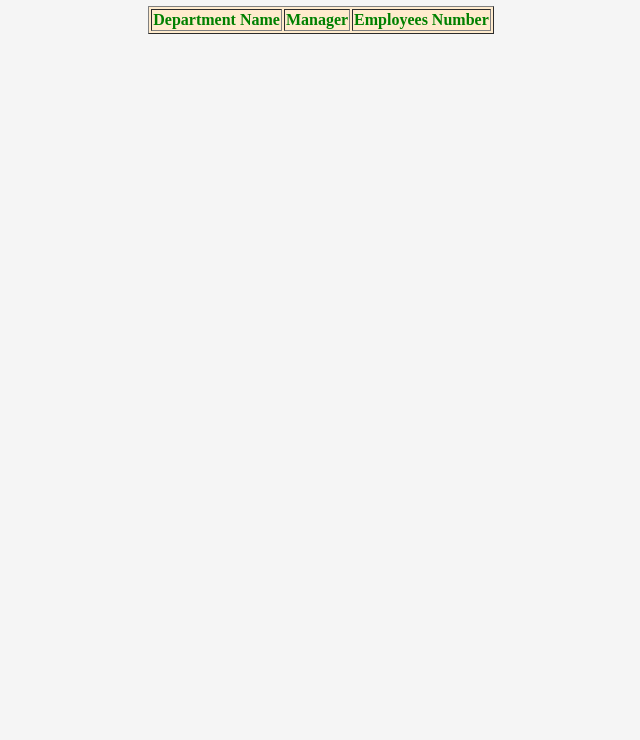
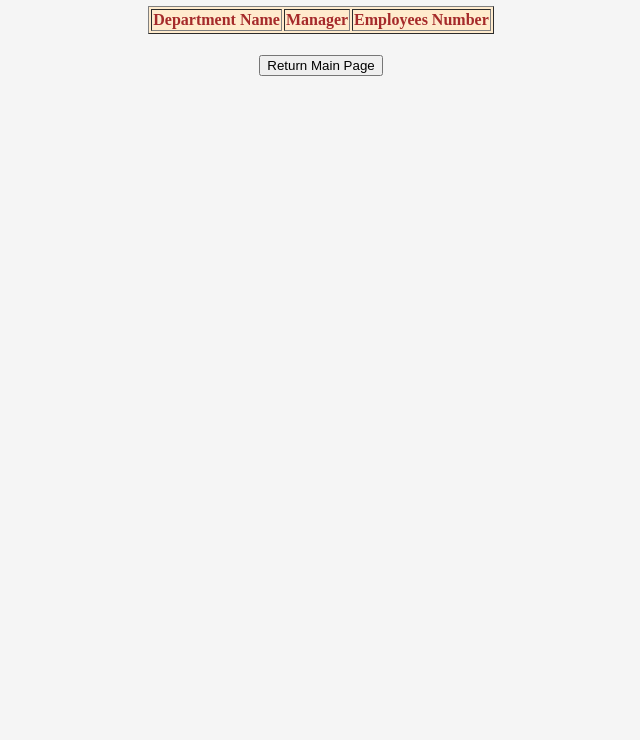
Before and after one commit to FarajKhanjar/MDA-managementProject, a plain HTML site: page client/oneDepartment.html in a window 1280 px wide. Shown: the part 60-800 px from the top of the page, without its empty margins (319-959 px from the left). Drawn offline with Linux system fonts and the light colour scheme; no server answers.

Commit message:
add Return button to main page.

```diff
--- a/client/oneDepartment.html
+++ b/client/oneDepartment.html
@@ -3,7 +3,7 @@
         <h1 style="text-align: center; color:blue">Department Details</h1>
 
         <table id="departmentsTable" border="1" style="margin-left:auto;margin-right:auto; background-color:blanchedalmond;">
-            <thead style="color:green; font-weight: bold;">
+            <thead style="color:brown; font-weight: bold;">
                 <th id="nameOfdepartment">Department Name<br/></th>
                 <th id="manager">Manager<br/></th>
                 <th id="employeesNum">Employees Number<br/></th>
@@ -13,10 +13,23 @@
             </thead>
             <tbody id="departmentsData" style="text-align: center;"></tbody>
         </table>
+
+        </br>
+        <table id="menuTable" style="margin-left:auto;margin-right:auto;">
+            <tr>
+                <td>
+                    <button onclick="returnPageButton()" id="mainPageButton">Return Main Page</button>
+                </td>
+            </tr>
+        </table>
     </body>
 
     <script>
         const url = 'http://localhost:8080/departments';
+
+        async function returnPageButton() {
+            window.location.href = './welcome.html';
+        }
 
         async function getData() {
 
```
Also changed, not shown: client/departmentEmployees.html (+12 -0 lines), client/employeeShifts.html (+12 -0 lines), client/oneManager.html (+13 -0 lines).
